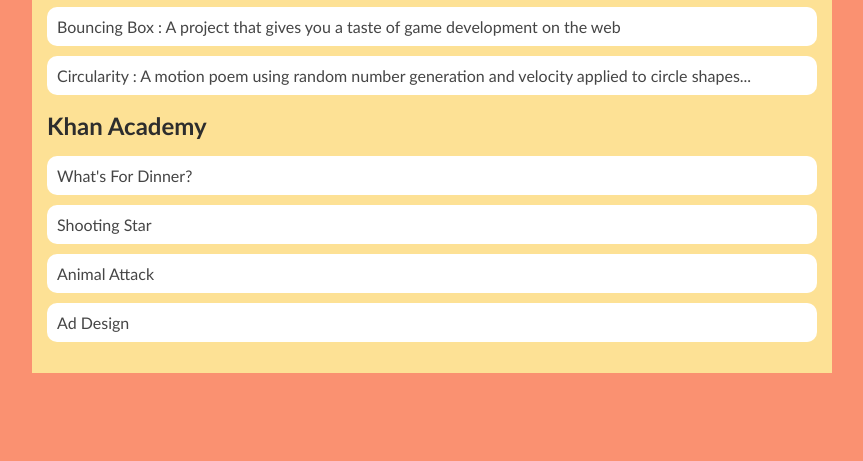
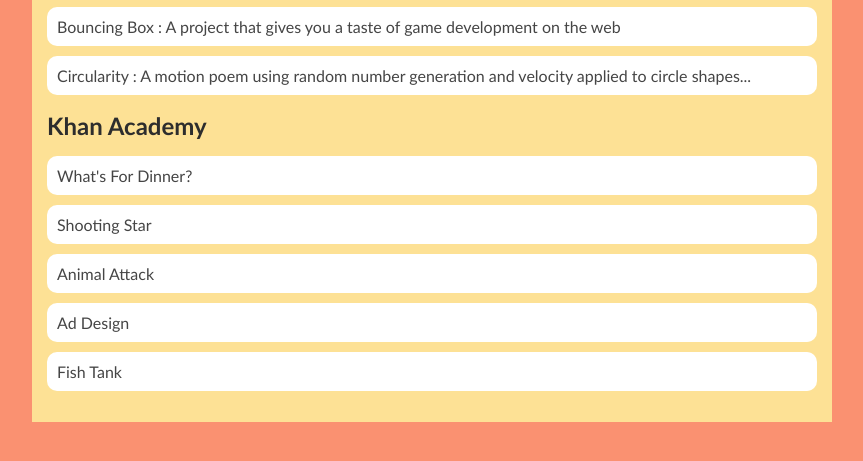
Before and after one commit to andruwcancel1/andruwcancel1.github.io, a plain HTML site: page portfolio.html in a window 1280 px wide. Shown: the part 227-688 px from the top of the page, without its empty margins (208-1071 px from the left). Drawn offline with Linux system fonts and the light colour scheme.

Commit message:
added fish tank button :DDDDD

```diff
--- a/portfolio.html
+++ b/portfolio.html
@@ -29,8 +29,9 @@
                     <li><a href="https://www.khanacademy.org/computer-programming/sky-high/5169633148321792">Shooting Star</a></li>
                     <li><a href="https://www.khanacademy.org/computer-programming/pigeon-bouncy/6408794631094272">Animal Attack</a></li>
                     <li><a href="https://www.khanacademy.org/computer-programming/free-agent-post/5196231984594944">Ad Design</a></li>
+                    <li><a href="https://www.khanacademy.org/computer-programming/fish-tank/6279183531294720">Fish Tank</a></li>
                 </ul>
-            </div>
+
         </main>
       </div>
     </body>
```
